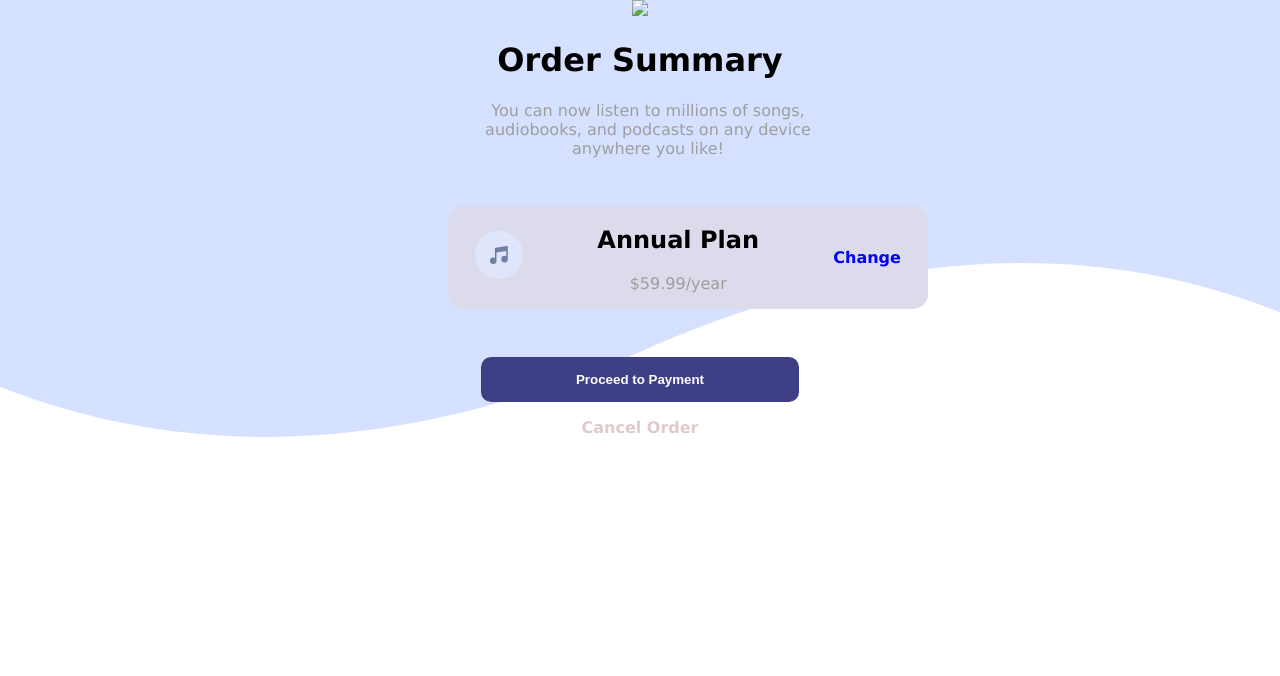
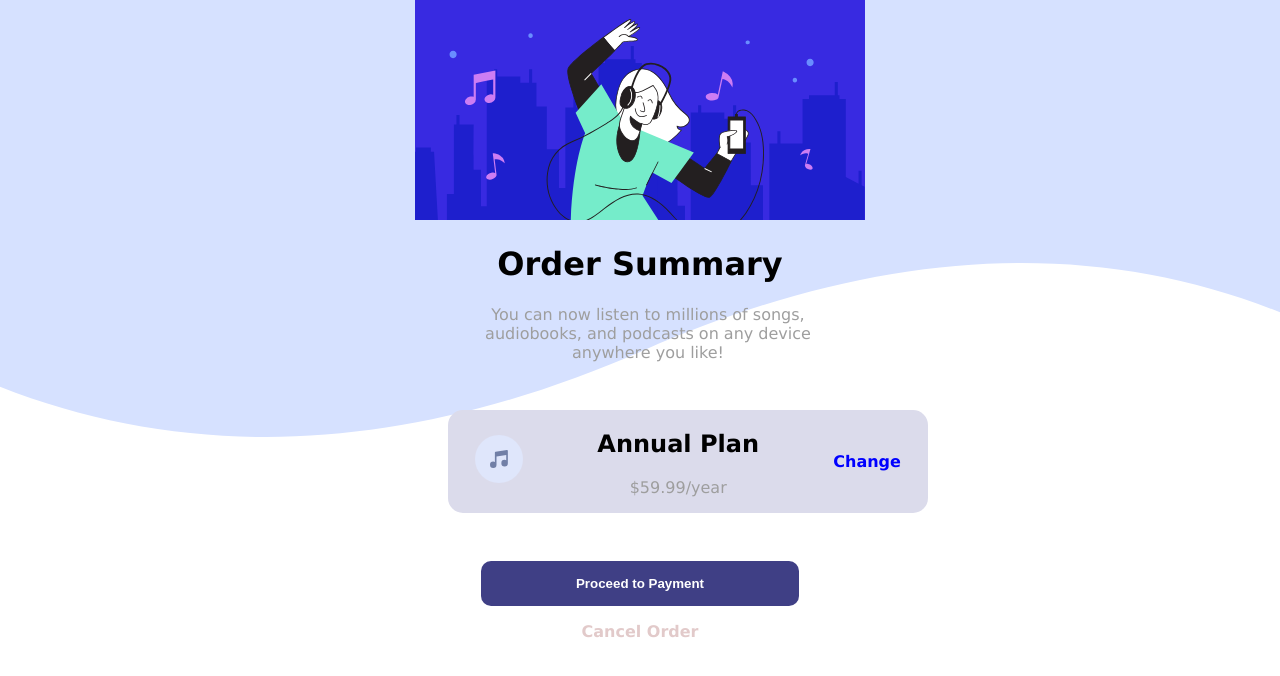
Before and after one commit to iyanuoluwa73/Group31-Capstone-Project, a plain HTML site: page index.html in a window 1280 px wide. Drawn offline with Linux system fonts and the light colour scheme; files whose address does not match are found by name.

Commit message:
Update index.html

```diff
--- a/index.html
+++ b/index.html
@@ -11,7 +11,7 @@
   <body>
     <div id="container">
       <div class="image-section">
-        <img src="./images/illustration-hero.svg">
+        <img src="illustration-hero.svg">
       </div>
       <div class="order-section">
         <h1 class="order-title">Order Summary</h2>
```
